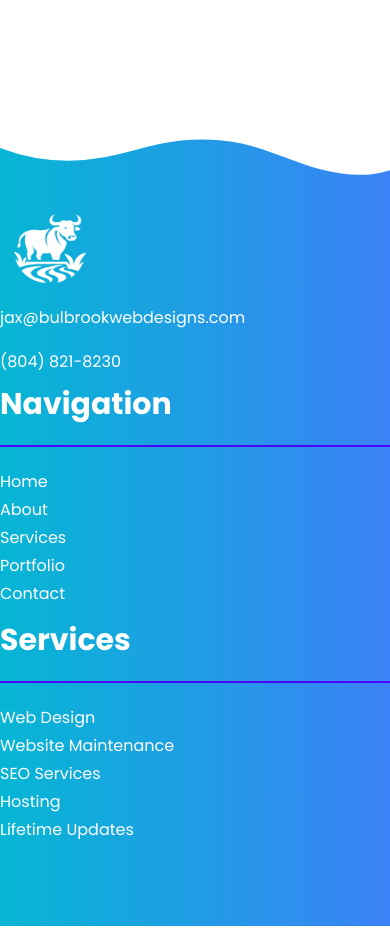
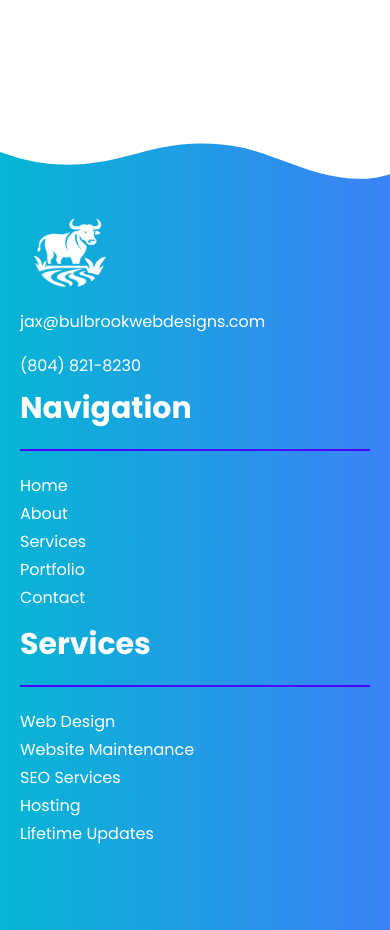
Before and after one commit to Jax-Hax/portfolio, a SvelteKit app: page / in a window 390 px wide. Shown: the part 4540-5470 px from the top of the page. Built offline with nearby package versions, Linux system fonts and the light colour scheme.

Commit message:
added a bunch of mobile friendly stuff

```diff
--- a/src/routes/+page.svelte
+++ b/src/routes/+page.svelte
@@ -30,6 +30,4 @@
 		<WhoWeAre />
 	</div>
 </div>
-<div class="mt-40">
 <BottomBar />
-</div>
--- a/src/routes/BottomBar.svelte
+++ b/src/routes/BottomBar.svelte
@@ -2,13 +2,13 @@
 	import Picture from '$lib/components/small/Picture.svelte';
 </script>
 
-<div class="-mt-1 bg-gradient-to-r from-cyan-500 to-blue-500 dark:from-blue-700 dark:to-blue-900">
+<div class="bg-gradient-to-r from-cyan-500 to-blue-500 dark:from-blue-700 dark:to-blue-900 mt-40">
 	<div class="w-full">
 		<svg data-name="Layer 1" xmlns="http://www.w3.org/2000/svg" viewBox="0 0 1200 120" preserveAspectRatio="none">
 			<path d="M321.39,56.44c58-10.79,114.16-30.13,172-41.86,82.39-16.72,168.19-17.73,250.45-.39C823.78,31,906.67,72,985.66,92.83c70.05,18.48,146.53,26.09,214.34,3V0H0V27.35A600.21,600.21,0,0,0,321.39,56.44Z" class="fill-base-100 bg-base-100"></path>
 		</svg>
 	</div>
-	<footer class="flex flex-col md:flex-row justify-around gap-3 pb-20 pt-5 text-white">
+	<footer class="flex flex-col md:flex-row justify-around gap-3 pb-20 p-5 text-white">
 		<div class="flex flex-col gap-2">
 			<a href="/">
 				<span class="sr-only">Bulbrook Web Designs</span>
--- a/src/routes/about/Me.svelte
+++ b/src/routes/about/Me.svelte
@@ -2,7 +2,7 @@
 	import Picture from '$lib/components/small/Picture.svelte';
 </script>
 
-<div class="flex items-center gap-3">
+<div class="flex flex-col lg:flex-row items-center gap-3">
 	<div>
 		<Picture mobileSrc="check.png" alt="Jax" width="360" height="550" />
 	</div>
--- a/src/routes/services/LifetimeUpdates.svelte
+++ b/src/routes/services/LifetimeUpdates.svelte
@@ -39,7 +39,7 @@
 				<p>We help optimize and manage your Google Business Profile for maximum coverage.</p>
 			</div>
 		</div>
-		<div class="absolute top-0 -left-20 -z-10 opacity-10 rotate-[150deg]">
+		<div class="absolute top-0 -left-20 -z-10 opacity-10 rotate-[150deg] max-lg:hidden">
 			<Picture alt="blob" mobileSrc="blob.png" width="750" />
 		</div>
 	</div>
```
